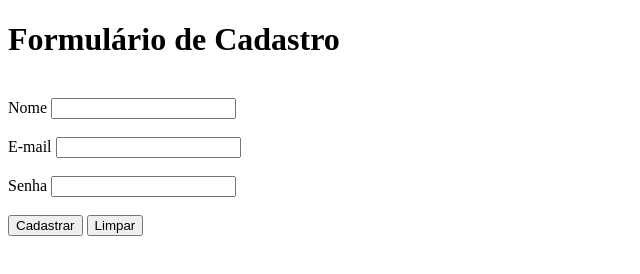
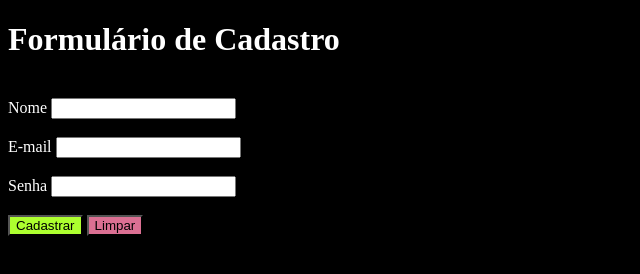
Before and after one commit to priscilaws/curso_ebac_frontend, a plain HTML site: page cadastro.html in a window 1280 px wide. Shown: the whole page, without its empty margins (0-640 px from the left). Drawn offline with Linux system fonts and the light colour scheme.

Commit message:
added stylesheet

```diff
--- a/cadastro.html
+++ b/cadastro.html
@@ -4,9 +4,10 @@
     <meta charset="UTF-8">
     <meta name="viewport" content="width=devinputice-width, initial-scale=1.0">
     <title>Exercício Aula 1</title>
-</head>
+    <link rel="stylesheet" type="text/css" href="./style.css">
+
 <body>
-    <h1>Formulário de Cadastro</h1>
+    <h1> Formulário de Cadastro</h1>
     <form>
         <br />
         <label for="text">Nome</label>
@@ -21,9 +22,9 @@
     <input id="text" type="password">
 <br />
 <br />
-<button type="submit"> Cadastrar
+<button class="botaosend" type="submit"> Cadastrar
 </button>
-<button type="reset"> Limpar
+<button class="botaoreset" type="reset"> Limpar
 </button>
     </form>
     </body>
--- /dev/null
+++ b/style.css
@@ -0,0 +1,16 @@
+label {
+    color: white;
+}
+
+body {
+    background-color: black;
+}
+h1 {
+    color: white;
+}
+.botaosend{
+    background-color: greenyellow;
+}
+.botaoreset{
+    background-color: palevioletred;
+}
```
